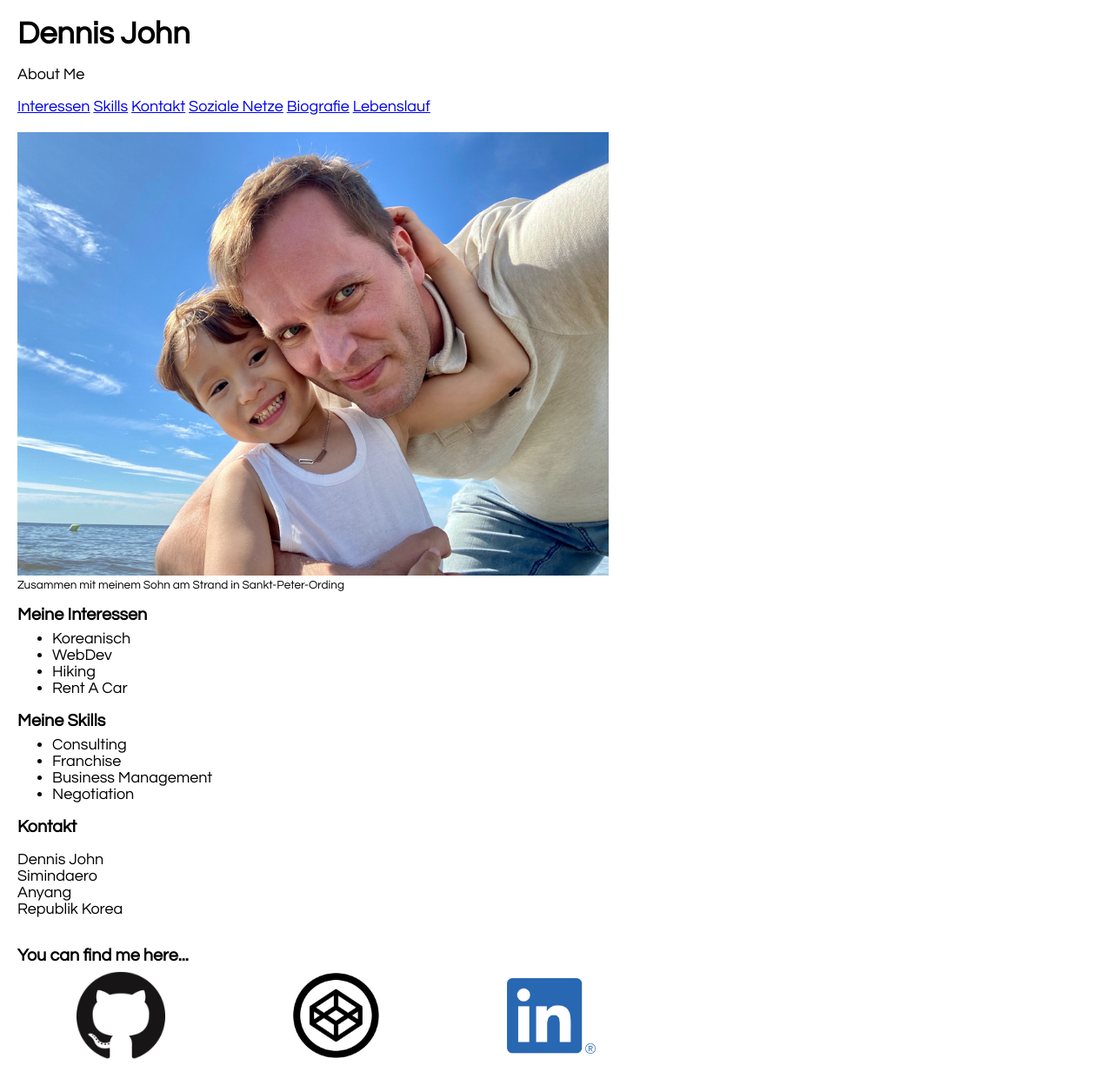
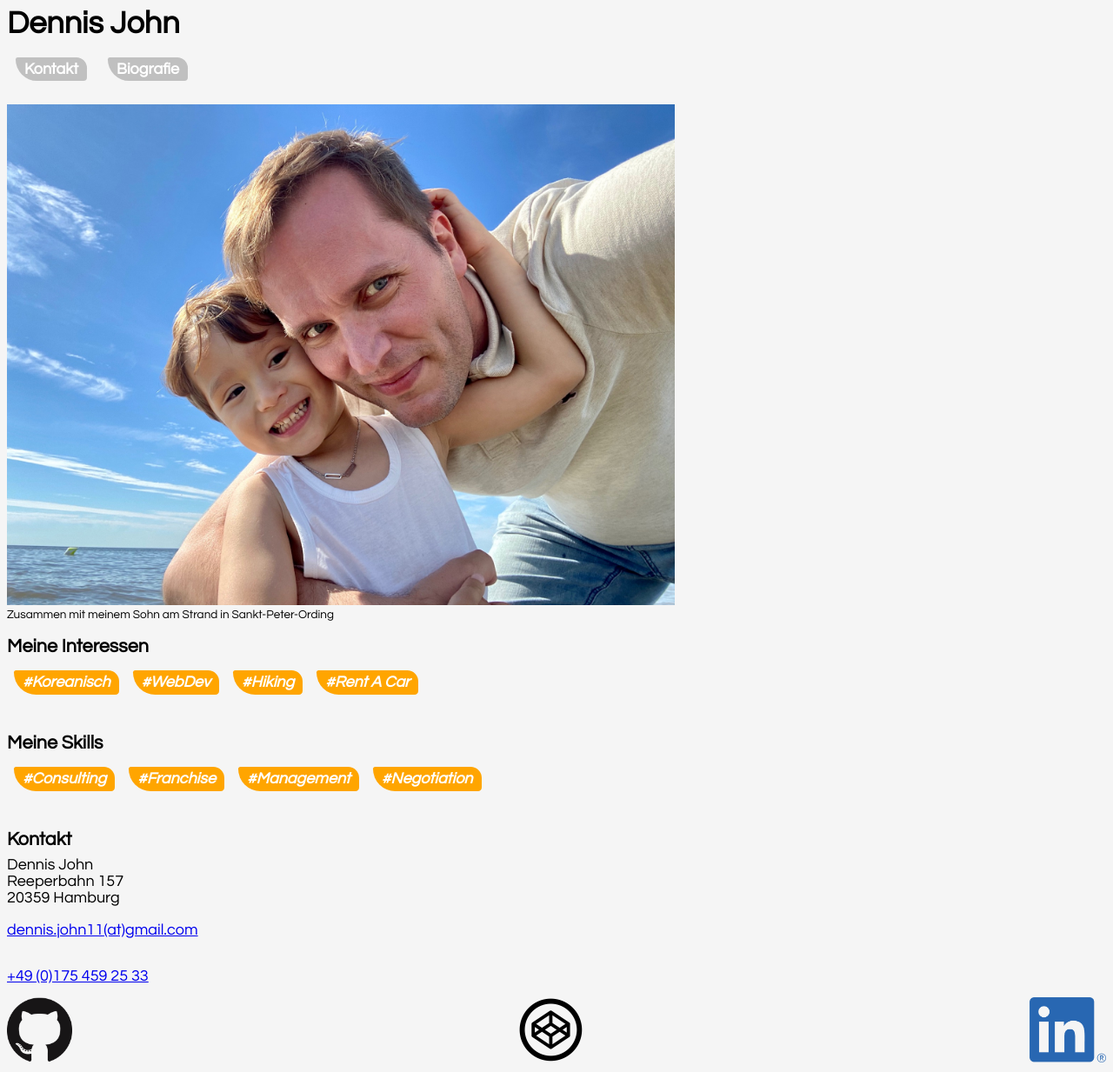
Before and after one commit to djo42/personal-website, a plain HTML site: page index.html in a window 1280 px wide. Shown: the top 1233 px of the page at 87% size. Drawn offline with Linux system fonts and the light colour scheme.

Commit message:
Complete CSS Update

```diff
--- a/css/styles.css
+++ b/css/styles.css
@@ -1,90 +1,170 @@
-* {
-    box-sizing: border-box;
+/* Unique Main Tags */
+
+h1 {
+    margin-top: 0px;
+
+}
+
+h2 {
+    font-size: 120%;
+    font-weight: bold;
+    margin-bottom: 8px;
+}
+
+nav {
+    height: 30px;
+    margin: 0px;
+    /* background-color: orange;
+    padding: 10px 10px 0px 10px;
+    border-radius: 3px 15px 5px 30px; */
+
+
 }
 
 body {
-    display: grid;
-    grid-template-columns: minmax(0, 720px);
-    grid-template-rows: 3fr, auto;
     font-family: 'Questrial', sans-serif;
     font-size: 112.5%;
-    padding: 20px;
-    margin: 0;
+    background-color: whitesmoke;
+}
+
+header {
+    display: flex;
+    flex-direction: column;
+    justify-content: space-between;
 
 
 }
 
 main {
-    display: flexbox;
+    display:flex;
+    flex-direction: column;
+    justify-content: space-evenly;
 }
 
 footer {
-    grid-row: 3 / 3;
+
 }
 
-#Fig1 {
+p {
+    margin-top: 0px;
+}
+
+a {
+    margin-bottom: 15px;
+}
+
+/* ID Tags */
+
+#main-pic {
     margin: 20px 0 0 0;
+    width: 100%;
+    height: auto;
 }
+
+#interests {
+
+}
+
+#skills {
+
+}
+
+#main-contact {
+    display: flex;
+    flex-direction: column;
+
+}
+
+#social-contact {
+    display:flex;
+    flex-direction: row;
+    justify-content: space-between;
+
+}
+
+#bio {
+
+}
+
+#cv {
+
+}
+
+
+/* Classes */
 
 .Pictures {
     width: 100%;
-    max-width: 680px;
+    max-width: 768px;
     height: auto;
     margin: 0;
-}
-
-table {
-    text-align: left;
-    table-layout: fixed;
-    width: 100%;
-}
-.logo-pool {
-    display:grid;
-    grid-template-columns: repeat(3, 33%);
-    grid-template-rows: 2, 8vw;
-    column-gap: 10px;
-    margin: auto;
-
-}
-
-.hdl-logo-pool {
-    grid-row: 1;
-    grid-column: 1 / -1
 }
 
 .pic-title {
     font-size: 75%;
 }
 
-h1 {
-    margin-top: 0;
-    margin-bottom: 12px;
+.tag-list {
+    margin-top: 0px;
+    padding-left: 0em;
+    display: flex;
+    flex-direction: row;
+    flex-wrap: wrap;
+    align-items: stretch;
+    list-style: none;
+    list-style-position: inside;
+    /* justify-content: space-around; */
 }
 
-h2 {
-    font-size: 110%;
+.tag-list-item {
+    text-indent: 0px;
+    /* box-sizing: content-box; */
+    box-shadow: hotpink;
+    font-size: 100%;
+    font-style: italic;
     font-weight: bold;
-    margin-bottom: 8px;
+    color: white;
+    width:auto;
+    height: 20px;
+    margin: 8px;
+    padding: 4px 10px 4px 10px;
+    text-align: center;
+    border: 1px orange;
+    background-color: orange;
+    border-radius: 3px 15px 5px 30px;
 }
 
-ul {
-    margin-top: 8px;
+.nav-item {
+    text-indent: 0px;
+    text-decoration: none;
+    /* box-sizing: content-box; */
+    font-size: 100%;
+    font-style: normal;
+    font-weight: bold;
+    color: white;
+    width:120px;
+    height: 30px;
+    margin: 10px;
+    padding: 4px 10px 4px 10px;
+    text-align: center;
+    border: 1px silver;
+    background-color: silver;
+    border-radius: 3px 15px 5px 30px;
+
 }
 
-.socnet-logo {
-    display:flex;
-    width: auto;
-    max-width: 8vw;
-    min-width: 80px;
-    height: auto;
-
+.logo-pool {
 
 }
 
 .centered-pic-link {
 
-    display:flex;
-    justify-content: center;
-    align-items: center;
+}
+
+.socnet-logo {
 
 }
+
+.centered-pic-link {
+
+}
--- /dev/null
+++ b/css/styles_old.css
@@ -0,0 +1,185 @@
+* {
+    box-sizing: border-box;
+}
+
+body {
+    font-family: 'Questrial', sans-serif;
+    font-size: 112.5%;
+
+    /* display: grid;
+    grid-template-columns: minmax(0, 720px);
+    grid-template-rows: 3fr, auto;
+    padding: 20px; */
+}
+
+
+main {
+    display: flex;
+    flex-direction: column;
+    align-items: flex-start;
+}
+
+footer {
+
+}
+
+#Fig1 {
+    /* margin: 20px 0 0 0; */
+}
+
+.Pictures {
+    width: 100%;
+    max-width: 768px;
+    height: auto;
+    margin: 0;
+}
+
+table {
+    text-align: left;
+    table-layout: fixed;
+    width: 100%;
+}
+
+.logo-pool {
+    display:grid;
+    grid-template-columns: repeat(3, 33%);
+    grid-template-rows: 2, 8vw;
+    column-gap: 10px;
+    margin: auto;
+
+}
+
+.pic-title {
+    font-size: 75%;
+}
+
+h1 {
+    margin-top: 0;
+    margin-bottom: 12px;
+}
+
+h2 {
+    font-size: 110%;
+    font-weight: bold;
+    margin-bottom: 8px;
+}
+
+ul {
+    margin-top: 8px;
+}
+
+.socnet-logo {
+    display:flex;
+    width: auto;
+    max-width: 8vw;
+    min-width: 80px;
+    height: auto;
+}
+
+.centered-pic-link {
+    display:flex;
+    justify-content: center;
+    align-items: center;
+
+}
+
+
+@media only screen and (min-width: 769px) {
+
+    body {
+        display: grid;
+        grid-template-columns: repeat(2,50fr);
+        grid-template-rows: 3, 33.3fr;
+        font-family: 'Questrial', sans-serif;
+        font-size: 112.5%;
+        padding: 20px;
+    }
+
+    header {
+        display:grid;
+        grid-template-columns: repeat(2,50%);
+        grid-template-rows: 1,50%;
+        grid-row: 1 / 1;
+        grid-column: 1 / -1;
+    }
+
+    main {
+        display: grid;
+        grid-template-columns: repeat(2, 50fr);
+        grid-template-rows: repeat(8, 10fr);
+        grid-row: 2/2;
+        grid-column: 1/-1;
+    }
+
+    #hdl-header {
+        grid-column: 1/1;
+        grid-row: 1/1;
+    }
+
+    nav {
+        display: flex;
+        align-items: center;
+        justify-content: space-around;
+        /*grid-column: 2/2;
+        grid-row: 1/1;*/
+    }
+
+    #Fig1 {
+        grid-column: 1/1;
+        grid-row: 1/3;
+        width: 40vw;
+        max-width: 768px;
+        height: auto;
+        margin: 0;
+    }
+
+    #Interessen {
+        grid-column: 2/2;
+        grid-row: 1/1;
+        width: 40vw;
+        margin: 0;
+    }
+
+    #Skills {
+        grid-column: 2/2;
+        grid-row: 2/2;
+        height: auto;
+        margin: 0;
+    }
+
+    #Kontakt {
+        grid-column:1/-1;
+        grid-row: 3/3;
+        height: auto;
+        margin: 0;
+    }
+
+    #Kontakt2 {
+        grid-column:1/-1;
+        grid-row: 4/4;
+        height: auto;
+        margin: 0;
+    }
+
+    #Bio {
+        grid-column:1/1;
+        grid-row: 5/5;
+        height: auto;
+        margin: 0;
+    }
+
+    #CV {
+        grid-column:2/2;
+        grid-row: 5/5;
+        height: auto;
+        margin: 0;
+    }
+
+    footer {
+        grid-column:1/-1;
+        grid-row: 6/6;
+        height: auto;
+        margin: 0;
+    }
+
+}
--- a/index.html
+++ b/index.html
@@ -10,57 +10,52 @@
 </head>
 <body>
     <header>
-        <h1>Dennis John</h1>
-        <p>About Me</p>
-        <nav>
-            <a href=#Interessen>Interessen</a>
-            <a href=#Skills>Skills</a>
-            <a href=#Kontakt>Kontakt</a>
-            <a href=#Socialnet>Soziale Netze</a>
-            <a href=#Bio>Biografie</a>
-            <a href=#CV>Lebenslauf</a>
+        <h1 id="hdl-header">Dennis John</h1>
+        <nav id="nav-header">
+            <a class="nav-item" href=#contact>Kontakt</a>
+            <a class="nav-item" href=#bio>Biografie</a>
         </nav>
-        <figure id="Fig1">
+    </header>
+    <main>
+        <figure id="main-pic">
             <img class="Pictures" src=img/dj1.jpg alt="" height="350px" width="500px">
             <figcaption class="pic-title">Zusammen mit meinem Sohn am Strand in Sankt-Peter-Ording</figcaption>
         </figure>
-    </header>
-    <main>
-        <section id="Interessen">
+        <section id="interests">
             <h2>Meine Interessen</h2>
-            <ul>
-                <li>Koreanisch</li>
-                <li>WebDev</li>
-                <li>Hiking</li>
-                <li>Rent A Car</li>
+            <ul class="tag-list">
+                <li class="tag-list-item">#Koreanisch</li>
+                <li class="tag-list-item">#WebDev</li>
+                <li class="tag-list-item">#Hiking</li>
+                <li class="tag-list-item">#Rent A Car</li>
             </ul>
         </section>
-        <section id="Skills">
+        <section id="skills">
             <h2>Meine Skills</h2>
-            <ul>
-                <li>Consulting</li>
-                <li>Franchise</li>
-                <li>Business Management</li>
-                <li>Negotiation</li>
+            <ul class="tag-list">
+                <li class="tag-list-item">#Consulting</li>
+                <li class="tag-list-item">#Franchise</li>
+                <li class="tag-list-item">#Management</li>
+                <li class="tag-list-item">#Negotiation</li>
             </ul>
         </section>
-        <section id="Kontakt">
+        <section id="main-contact">
             <h2>Kontakt</h2>
             <p>
             Dennis John<br>
-            Simindaero<br>
-            Anyang<br>
-            Republik Korea<br>
+            Reeperbahn 157<br>
+            20359 Hamburg<br>
             </p>
+            <a href="mailto:dennis.john11@gmail.com">dennis.john11(at)gmail.com</a><br>
+            <a href="+491754592533">+49 (0)175 459 25 33</a>
         </section>
-        <section class="logo-pool">
-            <h2 class="hdl-logo-pool"> You can find me here...</h2>
+        <section id="social-contact" class="logo-pool">
             <a class="centered-pic-link" href="href=https://github.com/djo42"><img class="socnet-logo" src=img/git-small.png alt="" height="75px"></a>
             <a class="centered-pic-link" href="https://codepen.io/djo42"><img class="socnet-logo" src=img/cdpn-small.png alt="" height="75px"></a>
             <a class="centered-pic-link" href=""><img class="socnet-logo" src=img/lnkd-small.png alt="" height="75px"></a>
         </section>
-        <section id="Bio">
-            <article id="Bio">
+        <section id="bio">
+            <article>
                 <h2>Biografie</h2>
                 <p>
                 Lorem ipsum dolor sit amet, consectetur adipiscing elit. Suspendisse finibus condimentum turpis ac consequat. Nullam in dapibus ligula. Sed consectetur aliquet odio id condimentum. Nunc nisl nulla, auctor nec leo id, tristique ultrices elit. Sed sit amet orci elit. Duis ut erat ligula. Aliquam dolor nisl, sodales commodo magna vitae, hendrerit ultricies erat. Mauris vel enim libero. In hac habitasse platea dictumst.
@@ -69,7 +64,7 @@
                 </p>
             </article>
         </section>
-        <section id="CV">
+        <section id="cv">
             <h2>Lebenslauf</h2>
             <table>
                 <tr>
```
